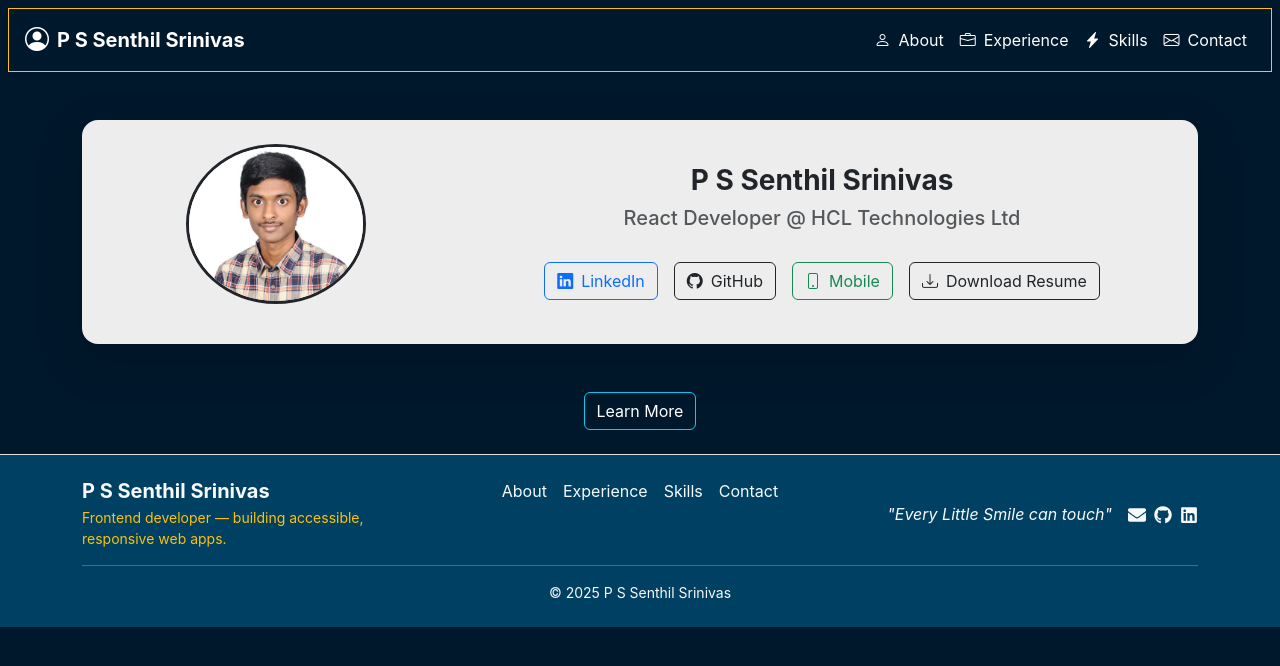
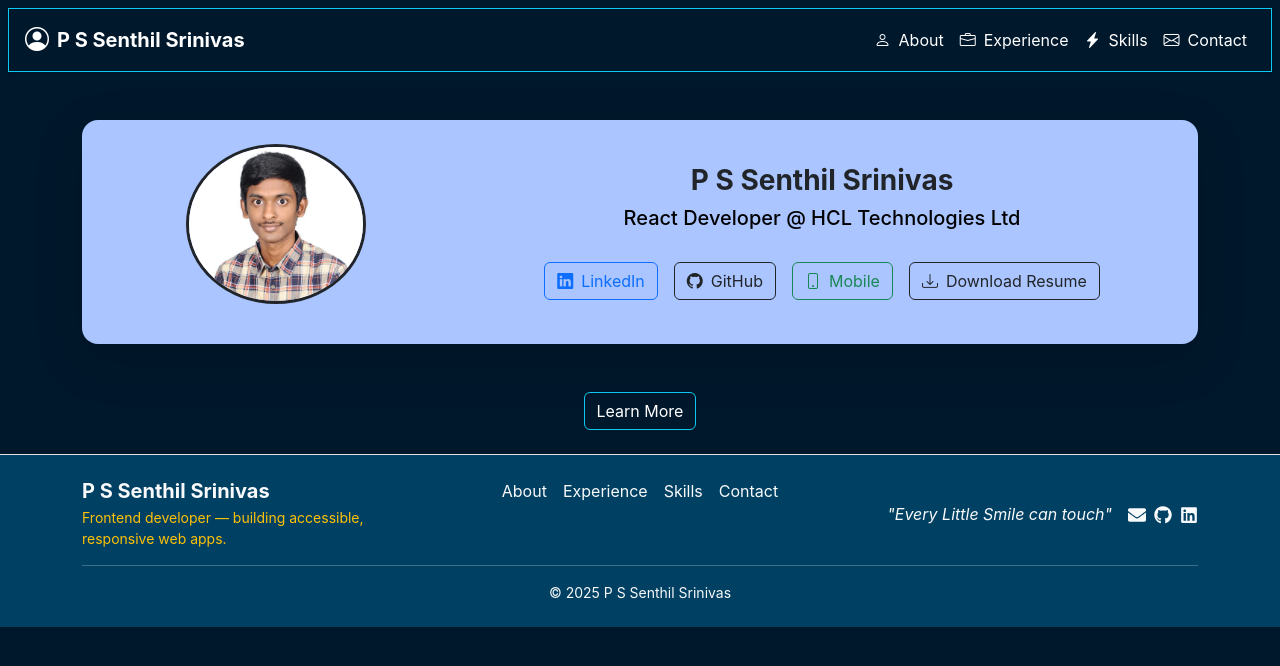
Before and after one commit to Senthil1608/Profile, a React (Vite) app: page / in a window 1280 px wide. Shown: the top 666 px of the page. Built offline with nearby package versions, Linux system fonts and the light colour scheme.

Commit message:
version 1.0

```diff
--- a/src/components/common/NavBar.tsx
+++ b/src/components/common/NavBar.tsx
@@ -16,7 +16,7 @@ function NavBar() {
 
   return (
     <>
-      <nav className="navbar navbar-expand-lg navbar-dark nav-color shadow-sm px-3 py-2 border border-warning m-2 ">
+      <nav className="navbar navbar-expand-lg navbar-dark nav-color shadow-sm px-3 py-2 border border-info m-2 ">
         <a className="navbar-brand fw-bold d-flex align-items-center nav-brand" href="/">
           <i className="bi bi-person-circle me-2 fs-4"></i>
           P S Senthil Srinivas
--- a/src/components/common/Profile.tsx
+++ b/src/components/common/Profile.tsx
@@ -6,7 +6,7 @@ import resume from '../../assets/SenthilSrinivasResume.pdf'
 function Profile() {
   return (
     <div className="container my-5">
-      <div className="card shadow-lg p-4 border-0 rounded-4 text-center">
+      <div className="card shadow-lg p-4 border-0 rounded-4 text-center" style={{background : "#aac5ffff"}}>
         <div className="row justify-content-center">
           <div className="col-md-4 mb-3">
             <img
@@ -18,7 +18,7 @@ function Profile() {
           </div>
           <div className="col-md-8 d-flex flex-column justify-content-center">
             <h3 className="fw-bold">P S Senthil Srinivas</h3>
-            <h5 className="text-muted mb-3">React Developer @ HCL Technologies Ltd</h5>
+            <h5 className="text-black mb-3">React Developer @ HCL Technologies Ltd</h5>
             <div className="d-flex flex-wrap justify-content-center gap-3 mt-3">
               <a href="https://www.linkedin.com/in/senthil-srinivas-p-s-30b903230/" target="_blank" rel="noopener noreferrer" className="btn btn-outline-primary">
                 <i className="bi bi-linkedin me-2"></i>LinkedIn
```
